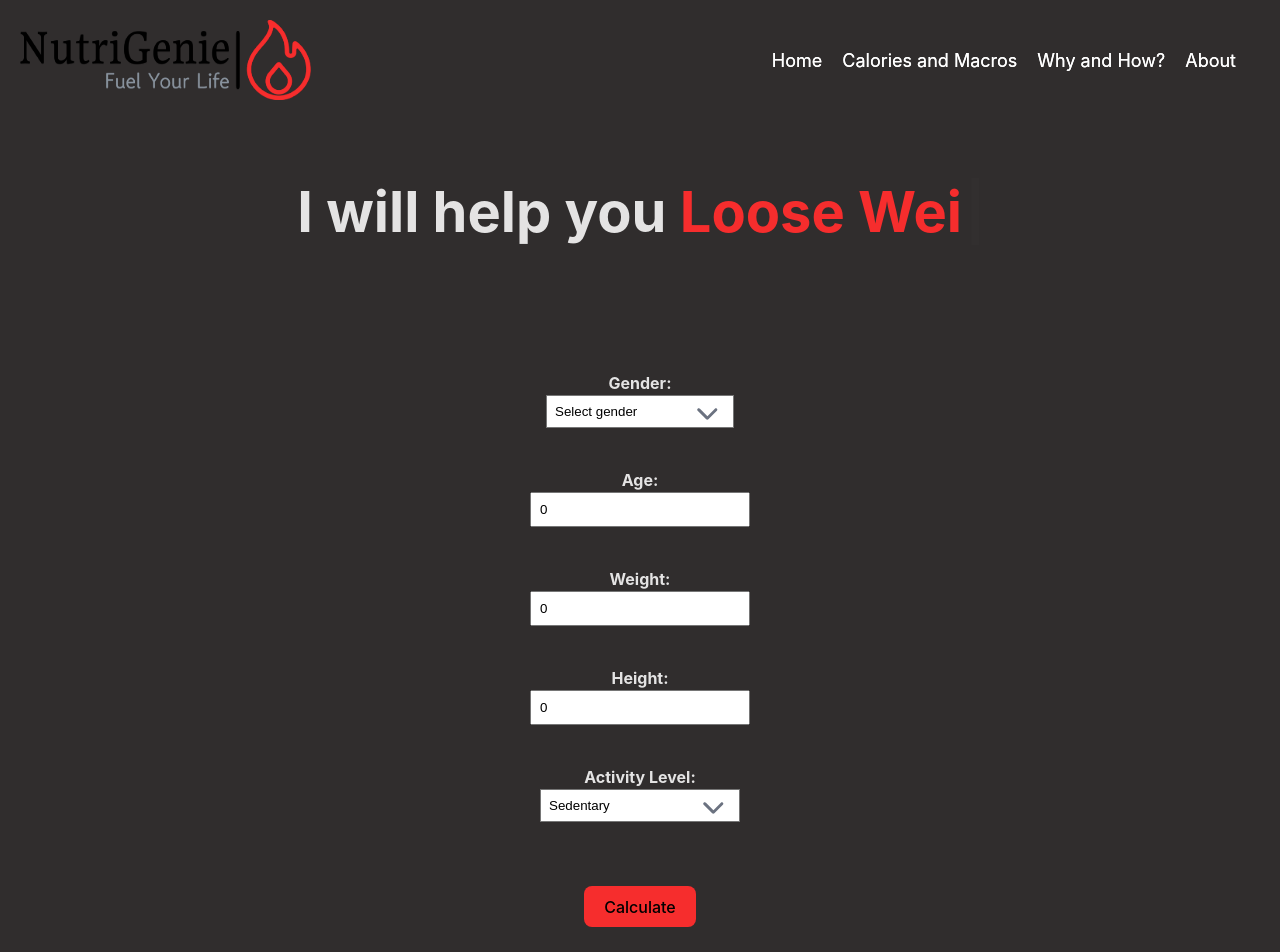
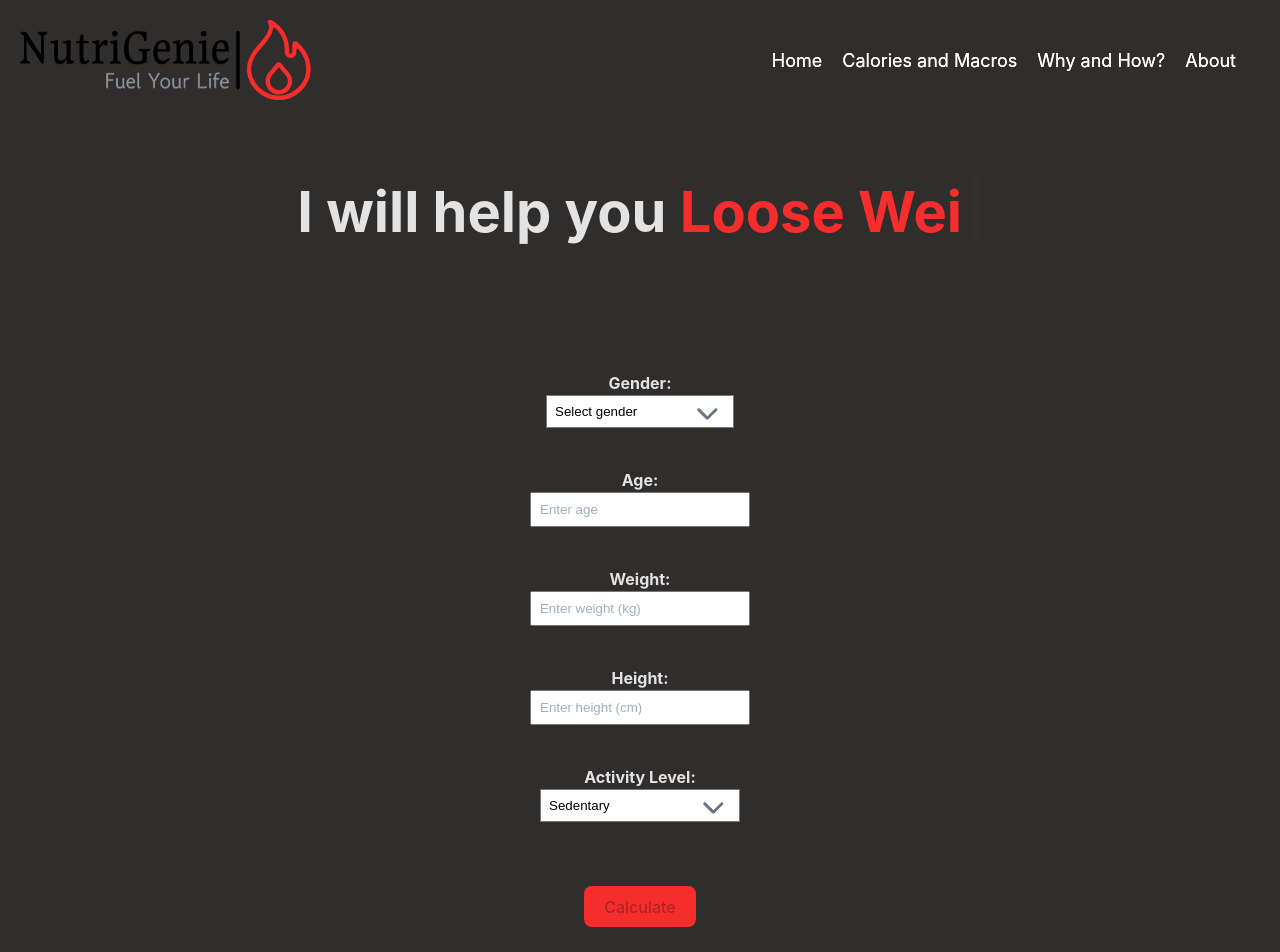
Before and after one commit to dagkand/NutriGenie, a React (Vite) app: page / in a window 1280 px wide. Shown: the top 952 px of the page. Built offline with nearby package versions, Linux system fonts and the light colour scheme.

Commit message:
only possible to click when all inputs filled.

```diff
--- a/src/components/Calculator.tsx
+++ b/src/components/Calculator.tsx
@@ -3,9 +3,9 @@ import '../App.css';
 
 function Calculator() {
   const [gender, setGender] = useState('');
-  const [weight, setWeight] = useState(0);
-  const [height, setHeight] = useState(0);
-  const [age, setAge] = useState(0);
+  const [weight, setWeight] = useState('');
+  const [height, setHeight] = useState('');
+  const [age, setAge] = useState('');
   const [activityLevel, setActivityLevel] = useState('');
   const [bmr, setBMR] = useState(0);
   const [calories, setCalories] = useState(0);
@@ -33,9 +33,9 @@ function Calculator() {
 
   const calculateCalories = () => {
     let temp = 0;
-    if (gender === 'male') {
+    if (gender === 'male' && weight && height && age && activityLevel) {
       temp = Math.round(10 * weight + 6.25 * height - 5 * age + 5);
-    } else if (gender === 'female') {
+    } else if (gender === 'female' && weight && height && age && activityLevel) {
       temp = Math.round(10 * weight + 6.25 * height - 5 * age - 161);
     }
     setBMR(temp);
@@ -69,6 +69,8 @@ function Calculator() {
     const resultsSection = document.getElementById('results');
     resultsSection.scrollIntoView({ behavior: 'smooth' });
   };
+
+  const isInputValid = gender && weight && height && age && activityLevel;
 
   return (
     <div className='calculator'>
@@ -135,7 +137,7 @@ function Calculator() {
         </div>
       )}
       <div className='input-group'></div>
-      <button onClick={calculateCalories}>Calculate</button>
+      <button disabled={!isInputValid} onClick={calculateCalories}>Calculate</button>
       {showWhatNow && (
         <div className='input-group'>
           <h1 onClick={scrollToResults} style={{ cursor: 'pointer' }}>
```
